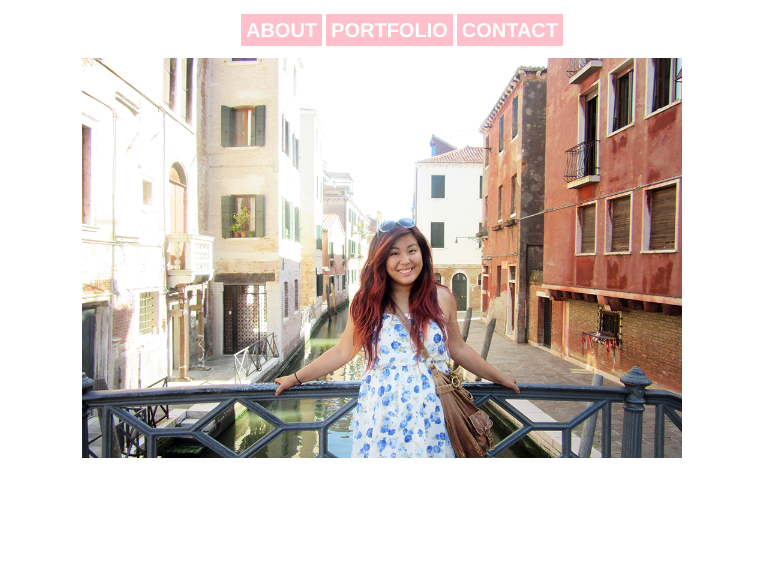
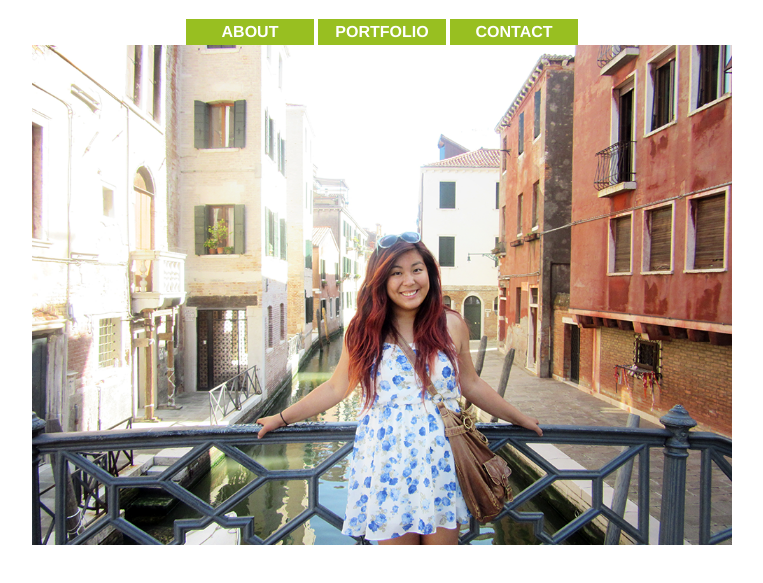
Before and after one commit to emberqchen/emberqchen.github.io, a plain HTML site: page index.html in a window 1280 px wide. Shown: the part 61-644 px from the top of the page, without its empty margins (258-1021 px from the left). Drawn offline with Linux system fonts and the light colour scheme.

Commit message:
fixed navigation

```diff
--- a/stylesheets/stylesheet.css
+++ b/stylesheets/stylesheet.css
@@ -5,30 +5,35 @@
   font-family:Helvetica, sans-serif;
 }
 
-.nav {
-  text-align:center;
-  margin-left:auto; margin-right:auto;
-}
-.nav a {
-  position: ;
-  color:#FFFFFF;
-  font-size: 20px; font-weight:bold; font-style:normal; font-family:Helvetica, sans-serif; text-decoration:none;
-  padding:5px;
-  background-color:pink;
-
-  text-transform:uppercase;
-}
-
-.nav a:hover {
-  background-color:black;
+.nav ul {
+    text-align:center;
+    list-style-type: none;
+    margin: 0;
+    padding: 0;
 }
 
 .nav li {
-  display:inline;
+    display:inline-block;
+}
+
+.nav a:link, a:visited {
+    display: block;
+    text-align: center;
+    width: 120px;
+    background-color: #98bf21;
+    padding: 4px;
+    font-weight: bold; font-family:Helvetica, sans-serif;
+    text-decoration: none;
+    text-transform: uppercase;
+    color: #FFFFFF;
+}
+
+.nav a:hover, a:active {
+    background-color: #7A991A;
 }
 
 .jumbotron {
-  width:600px; height:400px;
+  width:700px; height:500px;
   background-image:url('../images/me1.png');
   background-size:cover;
   margin-left:auto; margin-right:auto;
```
